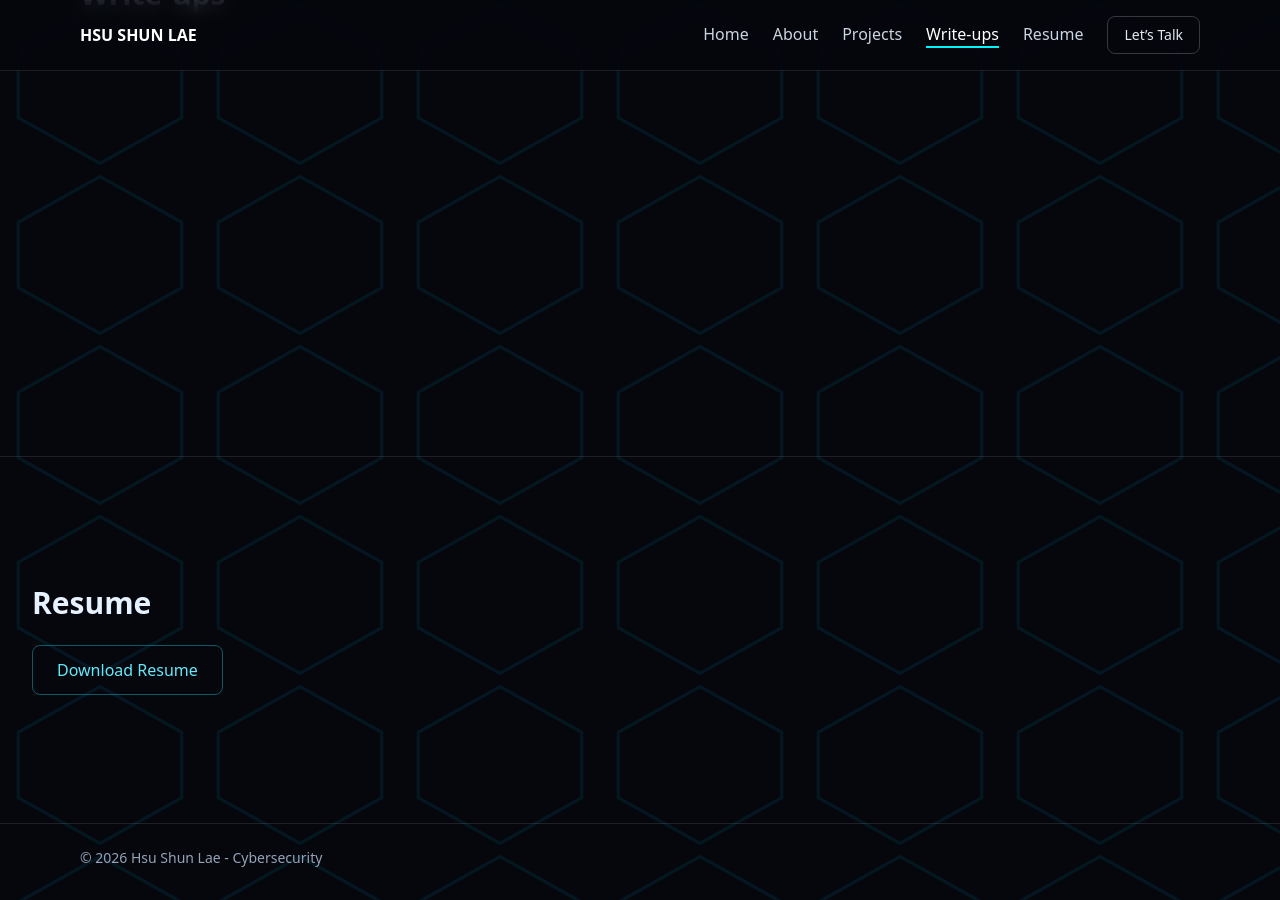
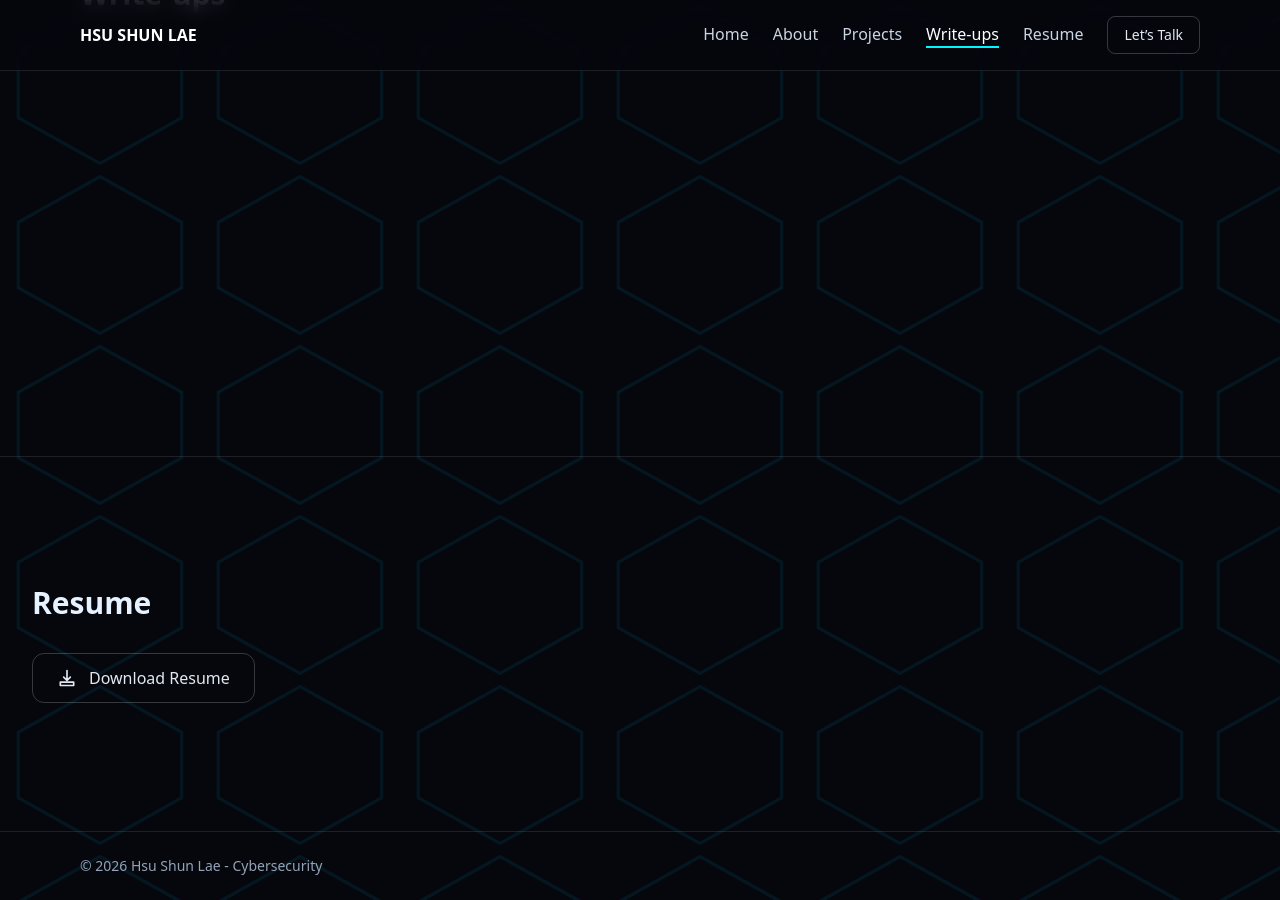
Before and after one commit to HsuShunLae/HsuShunLae.github.io, a Jekyll site: the page built from index.md, in a window 1280 px wide and 900 px high, scrolled down 3264 px. Built offline with Jekyll 4.4.1, drawn with Linux system fonts in a browser that asks for light colours; nearby versions of some CDN libraries.

Commit message:
Update index.md

```diff
--- a/index.md
+++ b/index.md
@@ -244,21 +244,34 @@ title: Home
 </section>
 
 <!-- RESUME -->
-<section id="resume" class="relative py-32 overflow-hidden border-t border-white/10">
-
-
+<section id="resume" class="relative py-32 border-t border-white/10">
 
   <div class="mx-auto w-full max-w-[1300px] px-8">
 
-    <h2 class="text-3xl font-bold mb-6">Resume</h2>
+    <h2 class="text-3xl font-bold mb-8">
+      Resume
+    </h2>
 
-    <a href="{{ '/assets/HsuShunLae_Resume.pdf' | relative_url }}"
-       class="inline-flex items-center gap-2 rounded-lg border border-cyan-400/40 px-6 py-3 text-cyan-300 hover:bg-cyan-400/10 transition">
-      Download Resume
-    </a>
+    <div class="flex items-center gap-6">
+
+      <a href="{{ '/assets/img/HsuShunLae_Resume.pdf' | relative_url }}"
+         class="inline-flex items-center gap-3 rounded-xl border border-white/20 px-6 py-3 text-slate-200 hover:border-cyan-400 hover:text-white transition">
+
+        <!-- Download Icon -->
+        <svg xmlns="http://www.w3.org/2000/svg" class="w-5 h-5" fill="none" viewBox="0 0 24 24" stroke="currentColor">
+          <path stroke-linecap="round" stroke-linejoin="round" stroke-width="2"
+                d="M12 3v12m0 0l-4-4m4 4l4-4M4 17h16v4H4z" />
+        </svg>
+
+        Download Resume
+      </a>
+
+    </div>
 
   </div>
+
 </section>
+
 
 
 </main>
```
